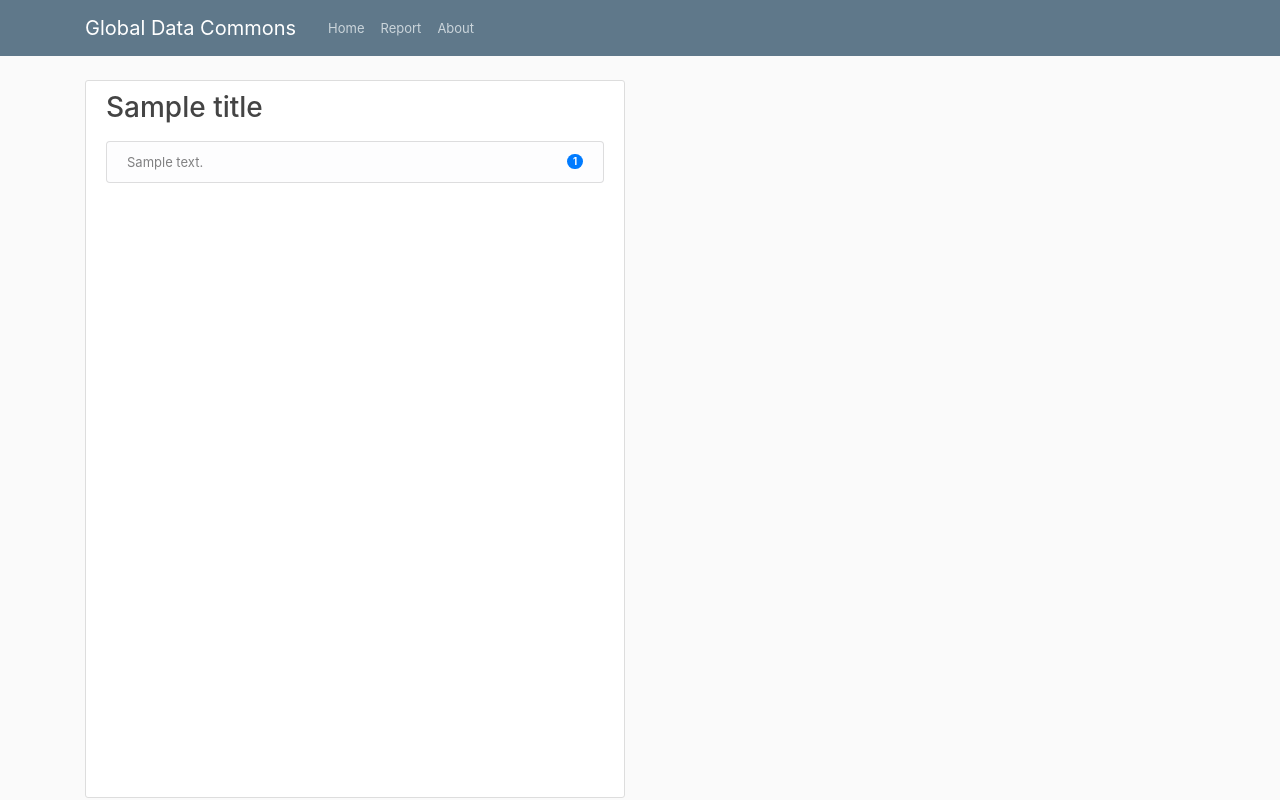
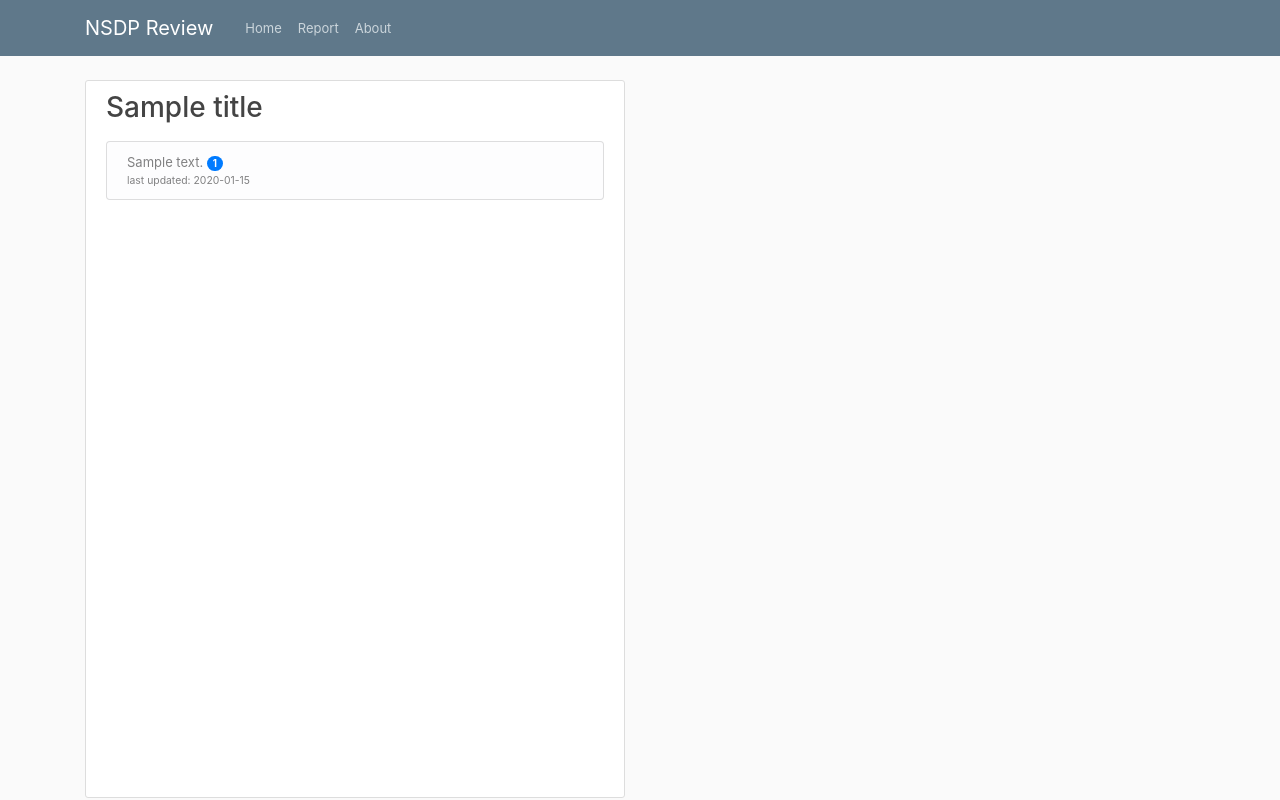
Before and after one commit to aboddie/GlobalDataCommons, a Flask app: template globaldatacommons/templates/CountryPages.html in a window 1280 px wide. Run offline with Flask 2, Linux system fonts and the light colour scheme; the template is opened without the code that fills it: most values are stand-ins (such as "Sample title", 1, 10 or a date in 2020); some libraries are stand-ins or nearby versions.

Commit message:
Add last update and change title

```diff
--- a/globaldatacommons/templates/CountryPages.html
+++ b/globaldatacommons/templates/CountryPages.html
@@ -3,15 +3,19 @@
 {% block listcontent %}
 		{%for items in listitems%}
 			{% if items.has_error == True %}
-				<a class="list-group-item list-group-item-danger d-flex justify-content-between align-items-center">
+				<a class="list-group-item list-group-item-danger d-flex flex-column justify-content-between">
 					<div align-items-start>
 						<div>{{items.description}}</div>
-						<small>{{items.error_text}}</small>
+						<div><small>{{items.error_text}}</small></div>
+						<div><small>last updated: {{items.lastupdated}}</small></div>
 					</div>
 			{% else %}
-				<a href="{{url_for('country_domain', country = items.countrycode, domain = items.categorycode)}}" class="list-group-item list-group-item-light d-flex justify-content-between align-items-center">
-					{{items.description}}
-					<span class="badge badge-primary badge-pill">{{items.series_count}}</span>
+				<a href="{{url_for('country_domain', country = items.countrycode, domain = items.categorycode)}}" class="list-group-item list-group-item-light d-flex justify-content-between">
+					<div align-items-start>
+						<div>{{items.description}} <span class="badge badge-primary badge-pill">{{items.series_count}}</span></div>
+						<div><small>last updated: {{items.lastupdated}}</small></div>
+					</div>
+
 			{% endif %}
 
 				</a>
--- a/globaldatacommons/templates/layout.html
+++ b/globaldatacommons/templates/layout.html
@@ -11,9 +11,9 @@
 	<link rel="stylesheet" type = "text/css" href="{{ url_for('static', filename='main.css') }}">
 
 	{% if title %}
-	<title>Global Data Commons - {{ title }}</title>
+	<title>NSDP Review - {{ title }}</title>
 	{% else %}
-	<title>Global Data Commons</title>
+	<title>NSDP Review</title>
 	{% endif %}
 
 	{% block chartplugin %}{% endblock %}
@@ -22,7 +22,7 @@
 	<header class="site-header">
 	  <nav class="navbar navbar-expand-md navbar-dark bg-steel fixed-top">
 		<div class="container">
-		  <a class="navbar-brand mr-4" href="{{url_for('home')}}">Global Data Commons</a>
+		  <a class="navbar-brand mr-4" href="{{url_for('home')}}">NSDP Review</a>
 		  <button class="navbar-toggler" type="button" data-toggle="collapse" data-target="#navbarToggle" aria-controls="navbarToggle" aria-expanded="false" aria-label="Toggle navigation">
 			<span class="navbar-toggler-icon"></span>
 		  </button>
```
